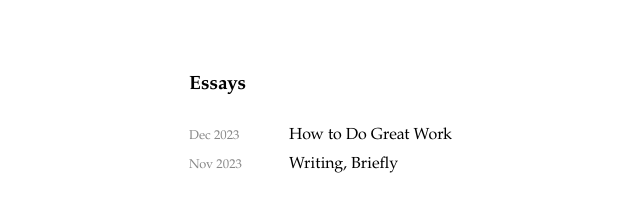
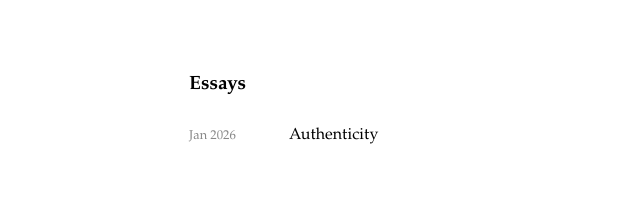
Before and after one commit to stevequindo/stevequindo.github.io, a plain HTML site: page docs/index.html in a window 1280 px wide. Shown: the whole page, without its empty margins (151-791 px from the left). Drawn offline with Linux system fonts and the light colour scheme.

Commit message:
authenticity

```diff
--- a/docs/index.html
+++ b/docs/index.html
@@ -18,12 +18,8 @@
 
     <ul>
         <li>
-            <span class="date">Dec 2023</span>
-            <a href="great-work.html">How to Do Great Work</a>
-        </li>
-        <li>
-            <span class="date">Nov 2023</span>
-            <a href="writing.html">Writing, Briefly</a>
+            <span class="date">Jan 2026</span>
+            <a href="authenticity.html">Authenticity</a>
         </li>
     </ul>
 
```
